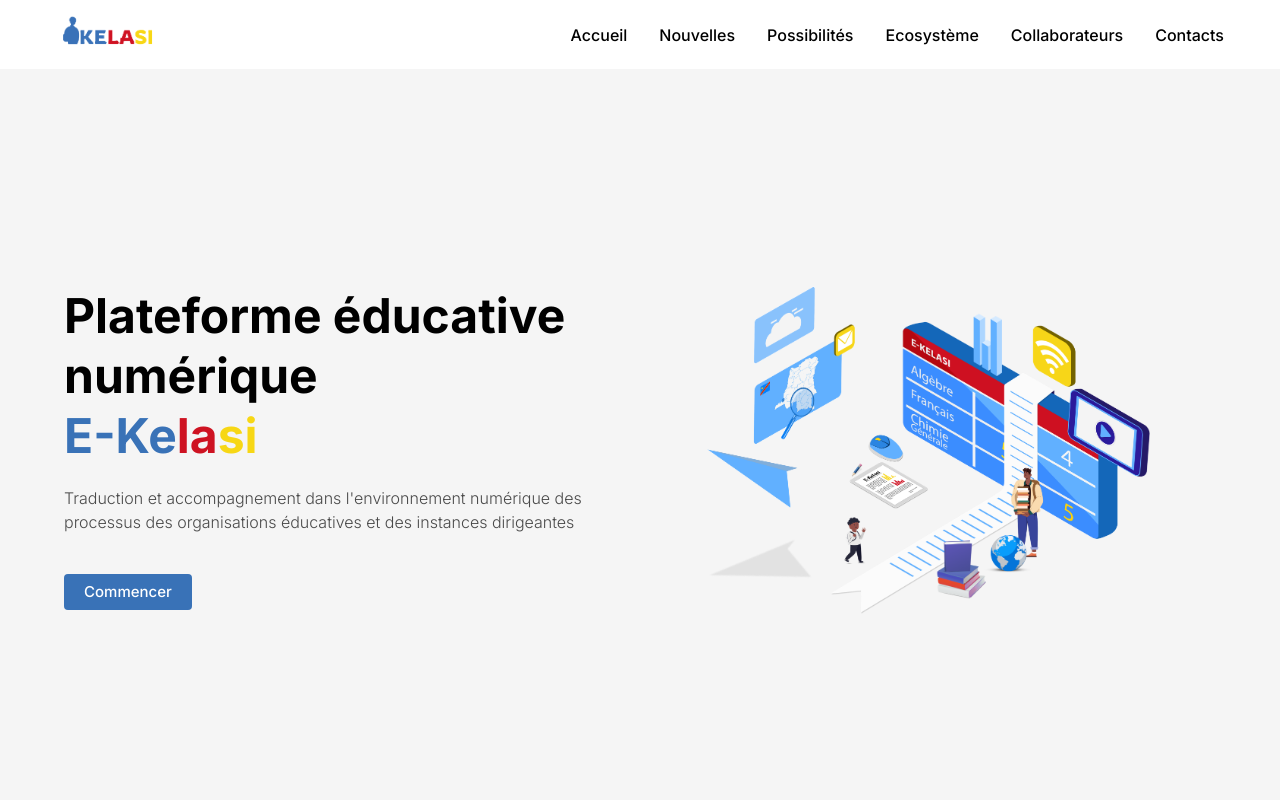
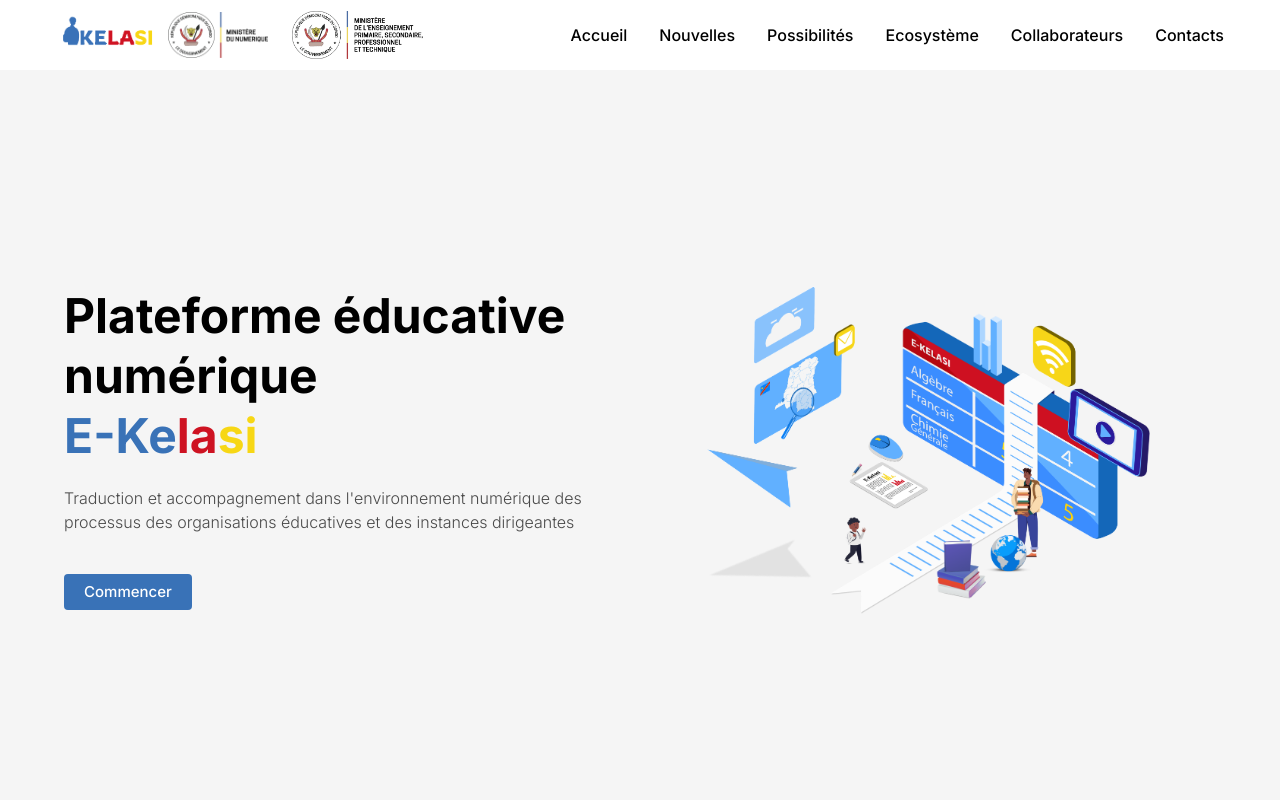
Before and after one commit to GroupeBH/ekelasi, a Next.js app: page / in a window 1280 px wide. Shown: the top 800 px of the page. Built offline with nearby package versions, Linux system fonts and the light colour scheme.

Commit message:
add image drc in nav

```diff
--- a/src/app/components/Nav.js
+++ b/src/app/components/Nav.js
@@ -3,6 +3,8 @@
 import logo from "../assets/logo e-kelasi.png"
 import Image from "next/image";
 import { Navbar } from "flowbite-react";
+import imgFooter1 from "../assets/logo-drk-1.png";
+import imgFooter2 from "../assets/logo-drk-footer.png";
 
 const navTags = [
     {name: "Accueil", link: "home"},
@@ -27,12 +29,28 @@
           fluid={true}
           rounded={true}
         >
-          <Navbar.Brand href="#">
+          <Navbar.Brand href="/">
             <Image
               src={logo}
               alt=""
-              className="w-[100px] object-cover"
+              className="w-[100px] object-cover mr-3"
             />
+            <div className="flex flex-col md:flex-row gap-6 pb-10 md:pb-0">
+              <div className="w-[60px] md:w-[100px] mb-10 md:mb-0 md:h-[50px] text-white">
+                <Image
+                  src={imgFooter1}
+                  alt=""
+                  className="w-[60px] md:w-[100px] md:h-[50px] object-contain"
+                />
+              </div>
+              <div className="md:w-[150px] md:h-[50px]">
+                <Image
+                  src={imgFooter2}
+                  alt=""
+                  className="md:w-[150px] md:h-[50px] object-contain"
+                />
+              </div>
+            </div>
           </Navbar.Brand>
           <Navbar.Toggle />
           <Navbar.Collapse >
```
